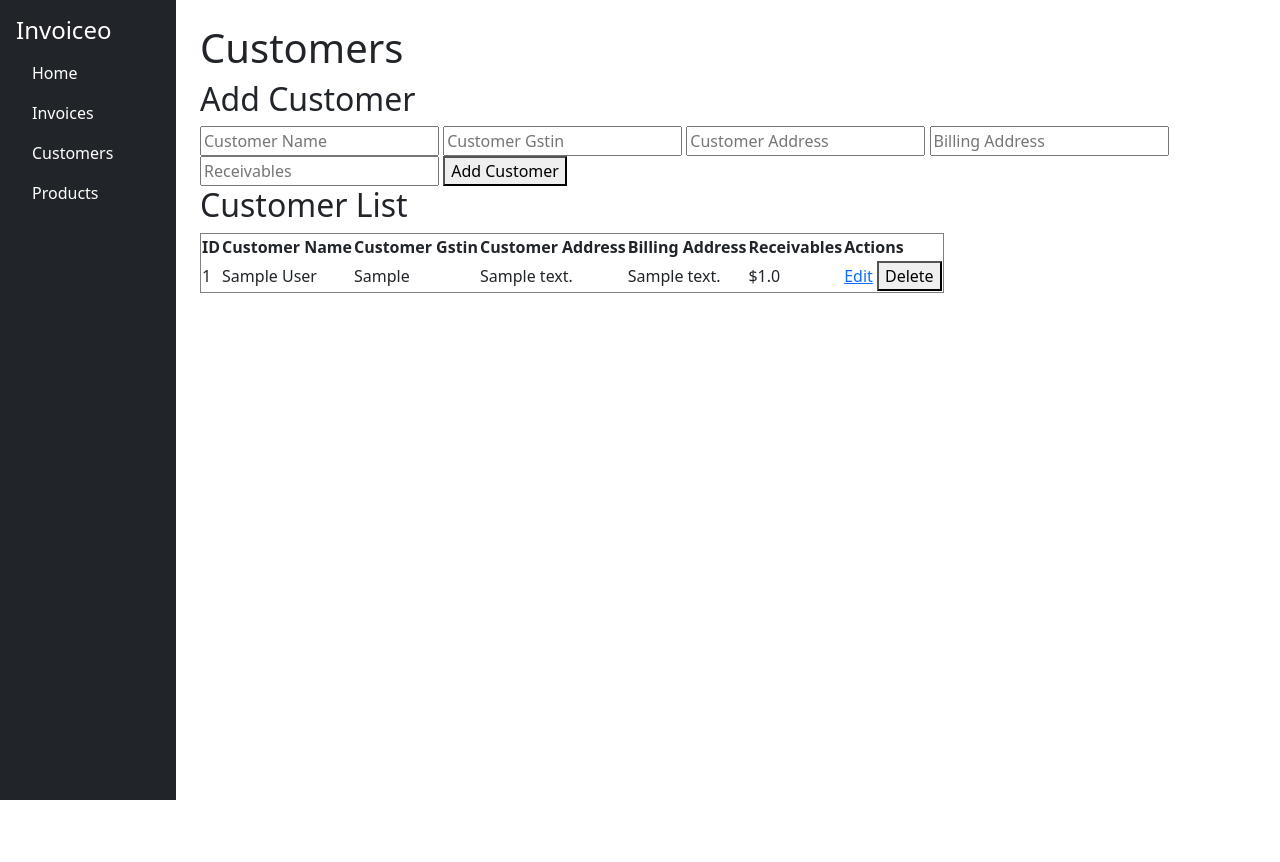
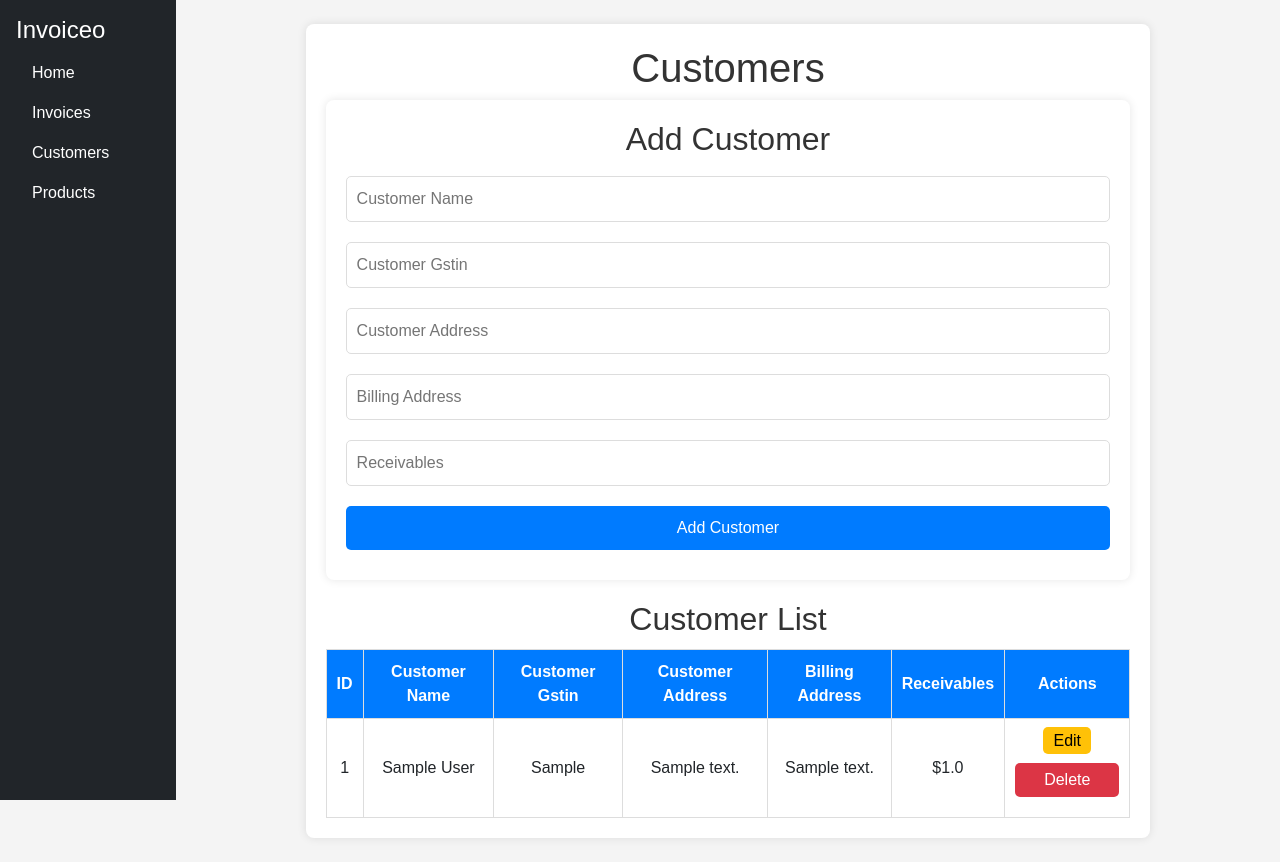
Before and after one commit to 7account13/invoiceo, a Flask app: page /customers in a window 1280 px wide. Before the commit the page ends 800 px from the top, so only its background shows below. Run offline with Flask 3, Linux system fonts and the light colour scheme; tables that the repository leaves empty hold one stand-in row (values such as "Sample post").

Commit message:
invoice page updated

```diff
--- /dev/null
+++ b/static/customers.css
@@ -0,0 +1,97 @@
+body {
+    font-family: Arial, sans-serif;
+    background-color: #f4f4f4;
+    margin: 0;
+    padding: 0;
+}
+
+.container {
+    width: 80%;
+    margin: auto;
+    background: white;
+    padding: 20px;
+    border-radius: 8px;
+    box-shadow: 0px 0px 10px rgba(0, 0, 0, 0.1);
+}
+
+h1, h2 {
+    text-align: center;
+    color: #333;
+}
+
+.form-container {
+    background: #fff;
+    padding: 20px;
+    border-radius: 8px;
+    box-shadow: 0px 0px 10px rgba(0, 0, 0, 0.1);
+    margin-bottom: 20px;
+}
+
+form input, form button {
+    width: 100%;
+    padding: 10px;
+    margin: 10px 0;
+    border: 1px solid #ddd;
+    border-radius: 5px;
+}
+
+form button {
+    background-color: #007BFF;
+    color: white;
+    cursor: pointer;
+    border: none;
+}
+
+form button:hover {
+    background-color: #0056b3;
+}
+
+.table-container {
+    overflow-x: auto;
+}
+
+table {
+    width: 100%;
+    border-collapse: collapse;
+    margin-top: 10px;
+}
+
+th, td {
+    border: 1px solid #ddd;
+    padding: 10px;
+    text-align: center;
+}
+
+th {
+    background-color: #007BFF;
+    color: white;
+}
+
+.edit-btn {
+    background-color: #ffc107;
+    color: black;
+    padding: 5px 10px;
+    border-radius: 5px;
+    text-decoration: none;
+}
+
+.edit-btn:hover {
+    background-color: #e0a800;
+}
+
+.delete-form {
+    display: inline;
+}
+
+.delete-form button {
+    background-color: #dc3545;
+    color: white;
+    padding: 5px 10px;
+    border-radius: 5px;
+    cursor: pointer;
+    border: none;
+}
+
+.delete-form button:hover {
+    background-color: #c82333;
+}
--- a/templates/customers.html
+++ b/templates/customers.html
@@ -1,9 +1,13 @@
 {% extends 'base.html' %}
 
 {% block content %}
+<link rel="stylesheet" href="{{ url_for('static', filename='customers.css') }}">
+
+<div class="container">
     <h1>Customers</h1>
 
     <!-- Add Customer Form -->
+    <div class="form-container">
         <h2>Add Customer</h2>
         <form action="/add_customer" method="POST">
             <input type="text" name="customer_name" placeholder="Customer Name" required>
@@ -13,10 +17,12 @@
             <input type="number" name="receivables" placeholder="Receivables" required>
             <button type="submit">Add Customer</button>
         </form>
+    </div>
 
     <!-- Customer List -->
+    <div class="table-container">
         <h2>Customer List</h2>
-<table border="1">
+        <table>
             <tr>
                 <th>ID</th>
                 <th>Customer Name</th>
@@ -35,12 +41,14 @@
                 <td>{{ customer.billing_address }}</td>
                 <td>${{ customer.receivables }}</td>
                 <td>
-            <a href="{{ url_for('edit_customer', id=customer.id) }}">Edit</a>
-            <form action="{{ url_for('delete_customer', id=customer.id) }}" method="POST" style="display:inline;">
+                    <a class="edit-btn" href="{{ url_for('edit_customer', id=customer.id) }}">Edit</a>
+                    <form action="{{ url_for('delete_customer', id=customer.id) }}" method="POST" class="delete-form">
                         <button type="submit" onclick="return confirm('Are you sure?')">Delete</button>
                     </form>
                 </td>
             </tr>
             {% endfor %}
         </table>
+    </div>
+</div>
 {% endblock %}
--- a/templates/invoices.html
+++ b/templates/invoices.html
@@ -2,6 +2,7 @@
 
 {% block content %}
 <h1>Invoices</h1>
+<link rel="stylesheet" href="{{ url_for('static', filename='invoice.css') }}">
 
 <!-- Add Invoice Form -->
 <h2>Add Invoice</h2>
```
Also changed, not shown: invoices.db, static/invoice.css (added). Lines whose indentation alone changed are shown as unchanged.
